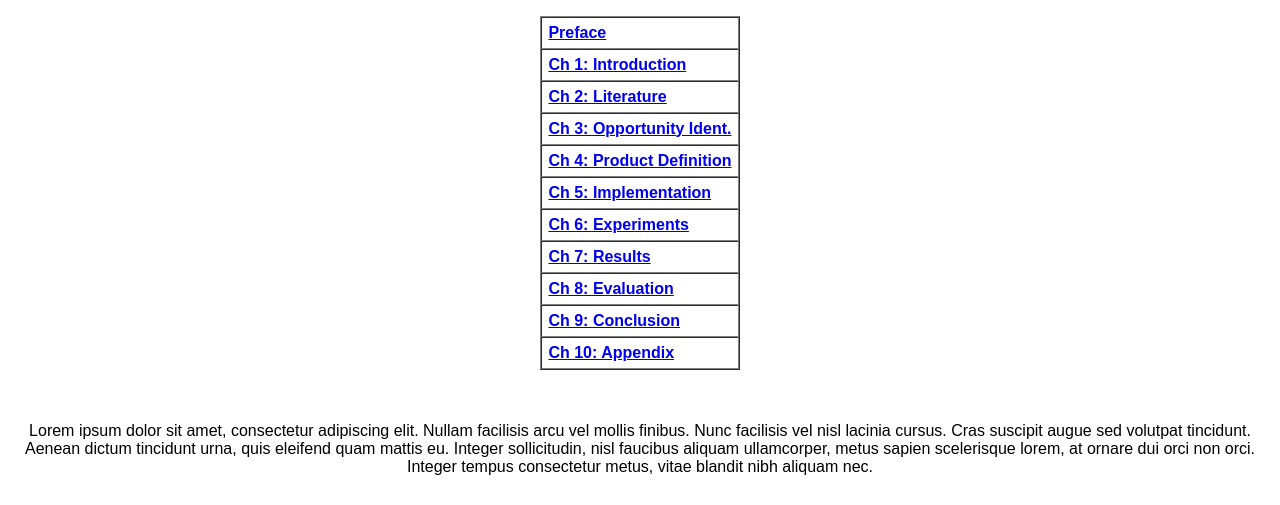
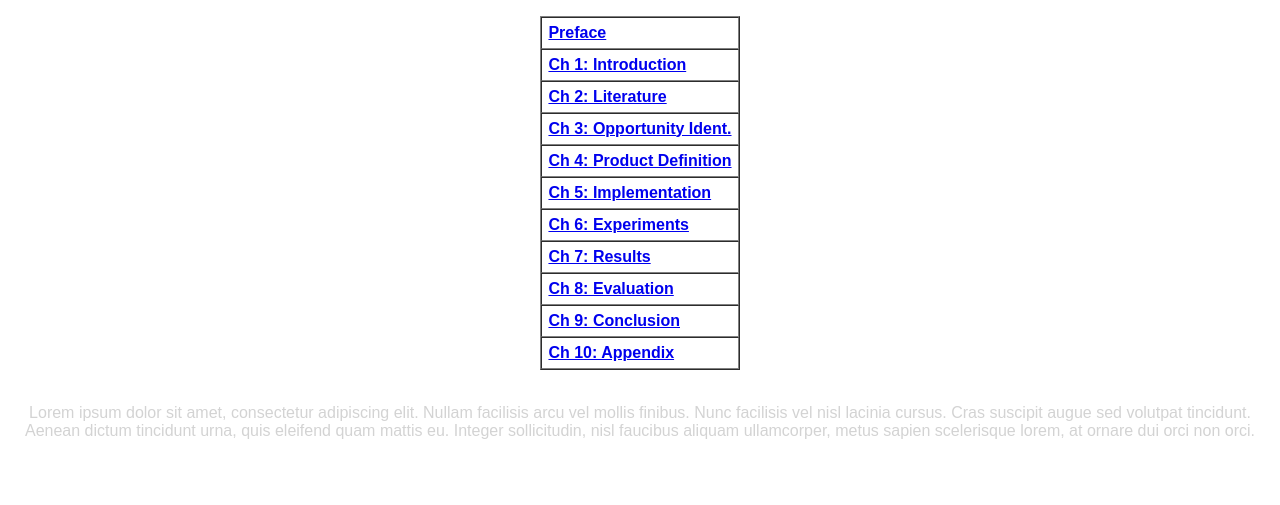
Before and after one commit to benediji/benediji.github.io, a plain HTML site: page index.html in a window 1280 px wide. Shown: the part 295-800 px from the top of the page. Drawn offline with Linux system fonts and the light colour scheme.

Commit message:
wadas
asdasd

```diff
--- a/index.html
+++ b/index.html
@@ -71,16 +71,14 @@
 			</tr>
 		</table>
 		<br>
-		<br>
-		<p>
+		<p class="bottomText">
 		Lorem ipsum dolor sit amet, consectetur adipiscing elit.
 		Nullam facilisis arcu vel mollis finibus. Nunc facilisis
 		vel nisl lacinia cursus. Cras suscipit augue sed volutpat
 		tincidunt. Aenean dictum tincidunt urna, quis eleifend
 		quam mattis eu. Integer sollicitudin, nisl faucibus aliquam
 		ullamcorper, metus sapien scelerisque lorem, at ornare dui
-		orci non orci. Integer tempus consectetur metus, vitae
-		blandit nibh aliquam nec.
+		orci non orci.
 		</p>
 	</div>
 	</body>
--- a/main.css
+++ b/main.css
@@ -1,5 +1,5 @@
 .myDiv {
-	font-family: Arial, Helvetica, sans-serif;
+	font-family:Arial, Helvetica, sans-serif;
 	text-align:center;
 }
 .centralTable {
@@ -10,6 +10,10 @@
 
 .imgLogos {
 	max-width: 40%;
+}
+
+.bottomText{
+  color:lightgrey;
 }
 
 /*
```
